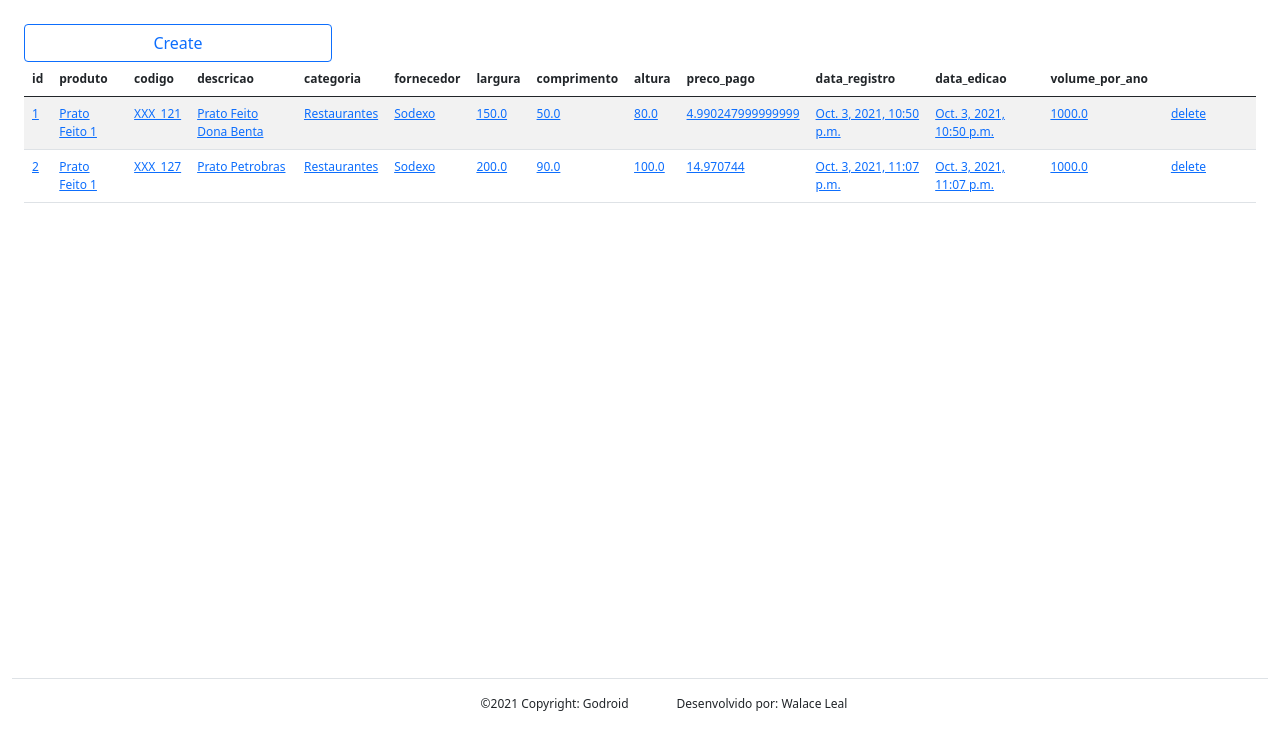
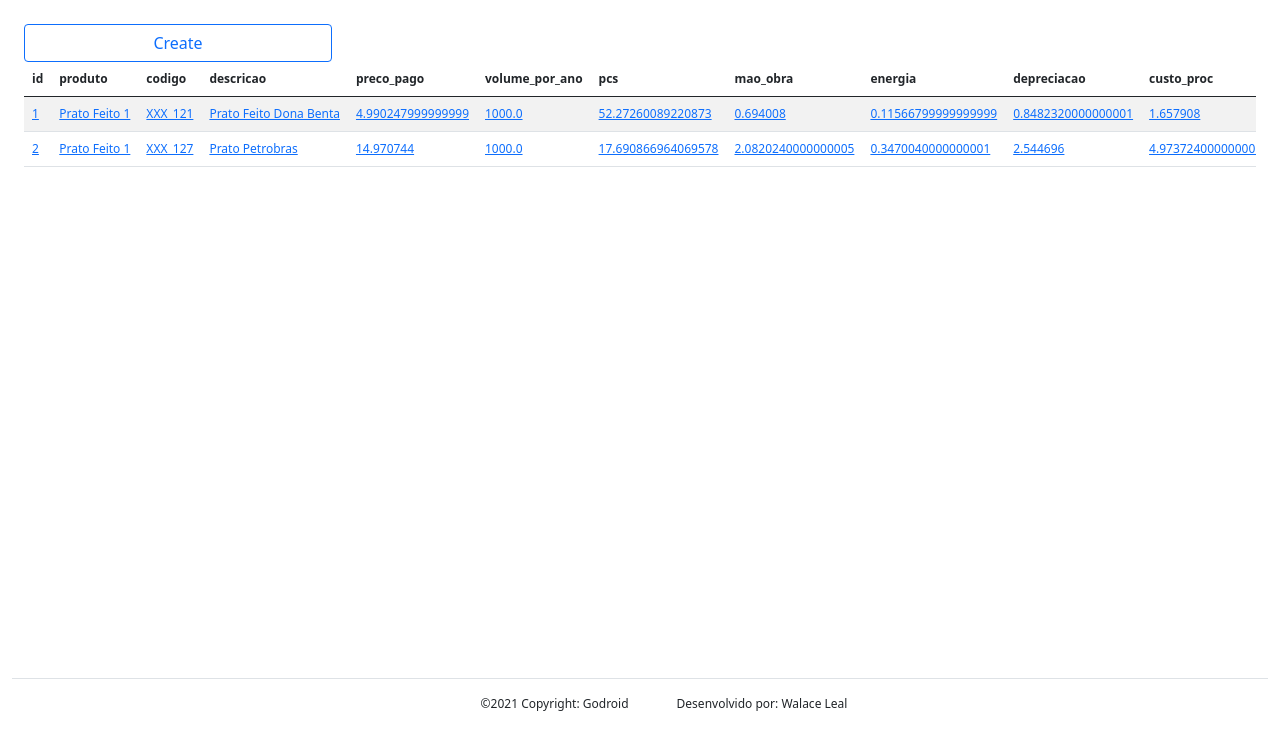
Before and after one commit to m4ufurts/angle_prod, a Django app: page / in a window 1280 px wide. Shown: the part 71-800 px from the top of the page. Run offline with Django 3.2, Linux system fonts and the light colour scheme; a user stored in the database is signed in; data comes from the database, SQL or seed files in the repository; both versions use the stored data as it was after the commit; some libraries are stand-ins or nearby versions.

Commit message:
-Criação da Tela 'dashboard'; -Conclusão da entidade 'registro'; -Ajustes CSS

```diff
--- a/app/models/Registro.py
+++ b/app/models/Registro.py
@@ -50,13 +50,21 @@ class Registro( BaseModel ):
         'produto',
         'codigo',
         'descricao',
-        'categoria',
-        'fornecedor',
-        'largura',
-        'comprimento',
-        'altura',
+        #'categoria',
+        #'fornecedor',
+        #'largura',
+        #'comprimento',
+        #'altura',
         'preco_pago',
+        'volume_por_ano',
+         'pcs',
+        'mao_obra',
+        'energia',
+        'depreciacao',
+        'custo_proc',
+        'custo_esperado', #should_cost
+        'ganho_anual',
+        'angle_anual',
         'data_registro',
-        'data_edicao',
-        'volume_por_ano'
+        'data_edicao'
     ]
--- a/app/templates/list.html
+++ b/app/templates/list.html
@@ -4,12 +4,12 @@
 {% load getattribute %}
 
 {% block content %}
-<div class="container-fluid" style="overflow: hidden; flex: 1;">
+<div class="container-fluid" style="overflow: hidden; flex: 1; display: flex; flex-direction: column;">
     <a href="{% url create %}">
         <button class="w-25 mt-4 btn btn-outline-primary me-2" type="submit">Create</button>
     </a>
 
-    <div style="overflow: scroll;height: 100%;">
+    <div style="overflow: auto;height: 100%;">
     <table class="table table-striped">
         <thead>
             <tr>
@@ -24,7 +24,7 @@
             {% for obj in info %}
             <tr>
                 {% for attr in display_list %}
-                <td >
+                <td style="white-space: nowrap;">
                     <a href="{% url update obj.id %}">
                         {{ obj | getattribute:attr }}
                     </a>
--- a/app/urls.py
+++ b/app/urls.py
@@ -1,9 +1,11 @@
+from app.views import Dashboard
 from django.contrib import admin
 from django.urls import path, include
 from django.contrib.auth.decorators import login_required
 
 from .views import Material, Produto, Quebra, Registro, Login
 from .views import Energia, Investimento, Operador, Processo, QuebraProcesso
+from .views import Dashboard
 
 urlpatterns = [
     #Registro
@@ -64,4 +66,7 @@ urlpatterns = [
     #Login
     path('login', Login.login, name="login"),
     path('logout', Login.logout, name="logout"),
+
+    #Dashboard
+    path('dashboard',login_required(Dashboard.index), name="dashboard"),
 ]
--- /dev/null
+++ b/app/views/Dashboard.py
@@ -0,0 +1,6 @@
+from django.shortcuts import redirect, render
+from django.contrib.auth.models import User
+from django.contrib import auth
+
+def index(request):
+    return render(request, 'dashboard.html')
--- a/app/views/Registro.py
+++ b/app/views/Registro.py
@@ -1,6 +1,6 @@
 from django.shortcuts import redirect, render
 from django.views import generic
-from app.models import Produto, Registro, Quebra, Material
+from app.models import Processo, Produto, Registro, Quebra, Material,QuebraProc
 
 def index(request):
     context =  {
@@ -14,25 +14,66 @@ def index(request):
     return render(request, 'list.html', context)
 
 def calc(form) :
-    largura =  form.instance.largura
-    comprimento =  form.instance.comprimento
-    altura =  form.instance.altura
+    #distâncias em milimetros
+    largura =  form.instance.largura / 1000
+    comprimento =  form.instance.comprimento / 1000
+    altura =  form.instance.altura / 1000
 
-    dimensao = largura * comprimento * altura / 1000000
+    #dimensão em metros
+    dimensao = largura * comprimento * altura
 
     produto = form.instance.produto
     quebras =  Quebra.objects.filter(produto=produto.id)
 
-    sum = 0
-    pcs = 0
+    #custo associado a matéria-prima
+    custo = 0
+    peso = 0
 
     for quebra in quebras:
         material = Material.objects.get(id = quebra.material.id)
-        peso = dimensao * (1 + produto.perda) * produto.offset *  material.densidade * quebra.porcentagem
-        sum += peso * material.custo_kg
-        pcs += produto.ref_kg / peso * produto.OEE
+        peso_material = dimensao * (1 + produto.perda) * produto.offset *  material.densidade * quebra.porcentagem
+        peso += peso_material
+        custo += peso_material * material.custo_kg
 
-    return {'sum': sum, 'pcs': pcs}
+    quebras_proc =  QuebraProc.objects.filter(produto=produto.id)
+    pcs = 0
+    mao_obra = 0
+    custo_energia = 0
+    depreciacao = 0
+
+    for quebra_proc in quebras_proc:
+        processo = Processo.objects.get(id = quebra_proc.processo.id)
+        pcs_proc = produto.ref_kg / peso * produto.OEE * quebra_proc.alocacao_percentual
+        pcs += pcs_proc
+        mao_obra += processo.mao_obra / pcs_proc
+        custo_energia += processo.custo_energia / pcs_proc
+        depreciacao += processo.depreciacao / pcs_proc
+
+
+    # +1 para quando não houver quebra_proc ??!?
+    diff = len(quebras) - len(quebras_proc)
+    media = (pcs + diff) / len(quebras)
+
+    custo_proc = mao_obra + custo_energia + depreciacao
+
+    #pegar dinamicamente
+    markup = 0.12
+
+    # sem parentese ???
+    should_cost = ( custo + custo_proc ) / 1 - markup
+
+    angle_anual = should_cost * form.instance.volume_por_ano
+
+    return {
+        'custo': custo,
+        'pcs': media,
+        'mao_obra': mao_obra,
+        'custo_energia': custo_energia,
+        'depreciacao': depreciacao,
+        'custo_proc' : custo_proc,
+        'should_cost' : should_cost,
+        'angle_anual': angle_anual
+    }
 
 class create(generic.CreateView):
     model = Registro
@@ -54,13 +95,23 @@ class create(generic.CreateView):
 
     def form_valid(self, form):
         r = calc(form)
-
         print(r)
 
-        form.instance.custo_calc = r["sum"]
-        form.instance.preco_pago = r["sum"]
-        form.instance.pcs = r["pcs"]
-        form.instance.usuario = self.request.user
+        i = form.instance
+
+        #custo calculado e should_cost são a mesma coisa?!??
+        i.custo_calc = r["custo"]
+        i.preco_pago = r["custo"]
+        i.pcs = r["pcs"]
+        i.mao_obra = r["mao_obra"]
+        i.custo_proc = r["custo_proc"]
+        i.energia = r["custo_energia"]
+        i.depreciacao = r["depreciacao"]
+        i.custo_esperado = r["should_cost"]
+        i.angle_anual = r["angle_anual"]
+        i.ganho_anual = r["angle_anual"]
+
+        i.usuario = self.request.user
 
         return super().form_valid(form)
 
```
Also changed, not shown: app/static/dashboard.css (added, +65 -0 lines), app/static/dashboard.js (added, +25 -0 lines), app/templates/dashboard.html (added, +87 -0 lines), project/settings.py (+6 -2 lines), db.sqlite3.
